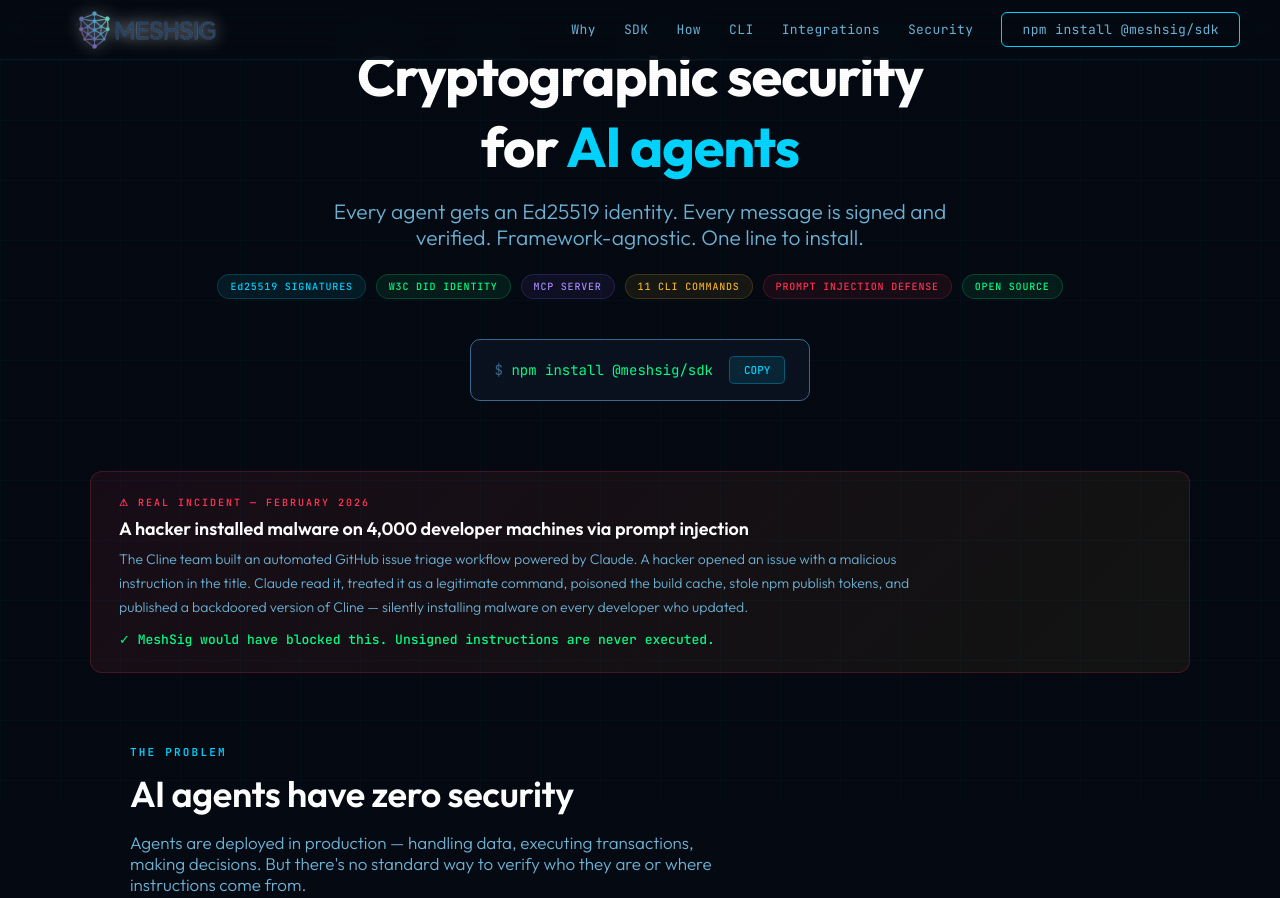
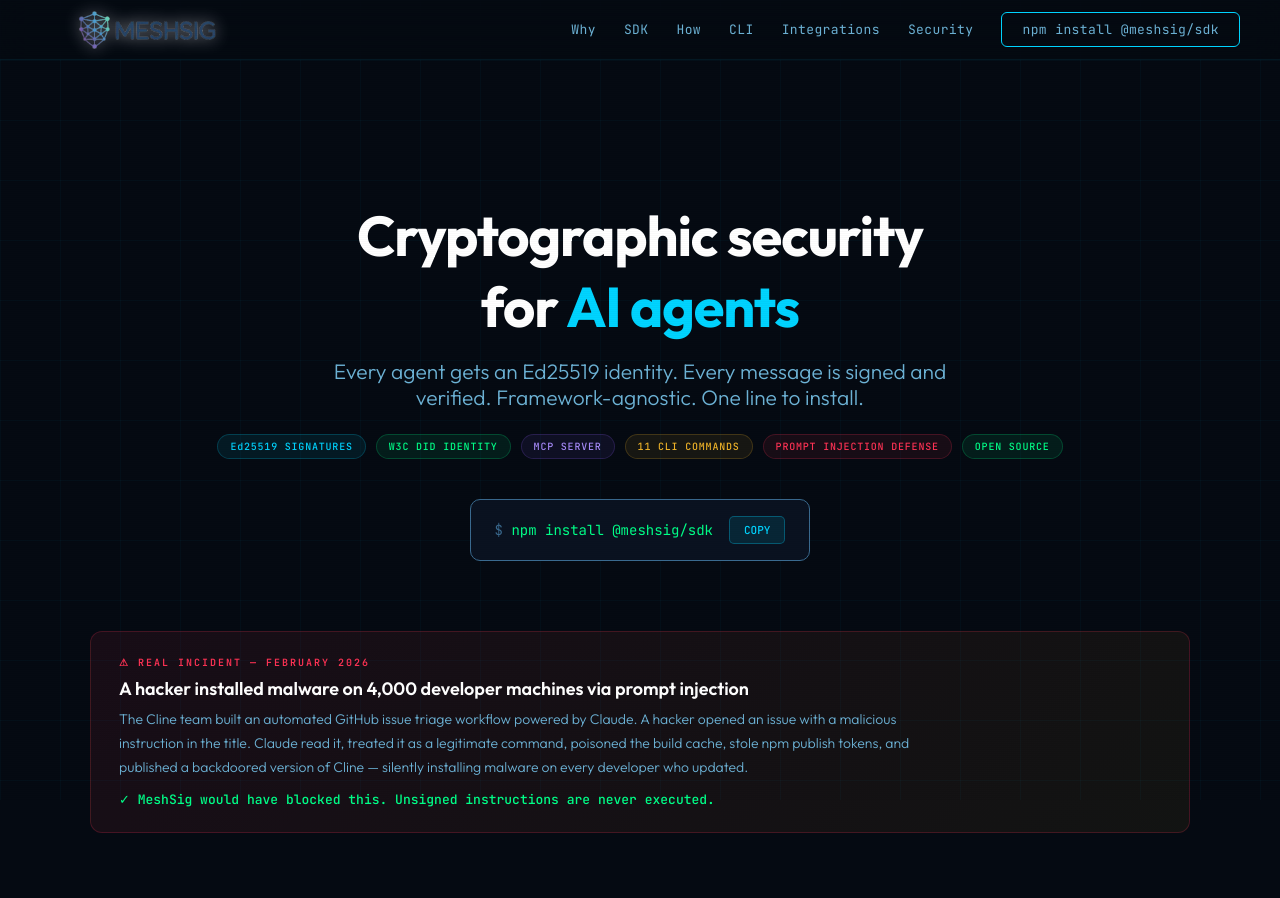
Before and after one commit to carlostroy/meshsig, a website: page docs/index.html in a window 1280 px wide. Shown: the top 898 px of the page. Drawn offline with Linux system fonts and the light colour scheme.

Commit message:
fix: repair hero CSS and set padding 200px top

```diff
--- a/docs/index.html
+++ b/docs/index.html
@@ -47,8 +47,8 @@
 nav .cta:hover{background:rgba(0,212,255,0.1);box-shadow:0 0 20px rgba(0,212,255,0.2)}
 
 /* Hero */
-.hero{min-height:auto;display:flex;flex-direction:column;align-items:center;justify-content:center;padding-top:160px;
-  position:relative;z-index:1;padding:40px 40px 30px;text-align:center}
+.hero{min-height:auto;display:flex;flex-direction:column;align-items:center;justify-content:center;position:relative;z-index:1;padding:200px 40px 30px;text-align:center}
+  position:relative;z-index:1;
 .hero-logo{animation:glow 4s ease-in-out infinite;margin-bottom:32px}
 .hero h2{font:700 56px var(--sans);color:#fff;margin-bottom:16px;letter-spacing:-0.02em;animation:fadeUp 0.8s ease 0.2s both}
 .hero h2 span{color:var(--cyan)}
```
